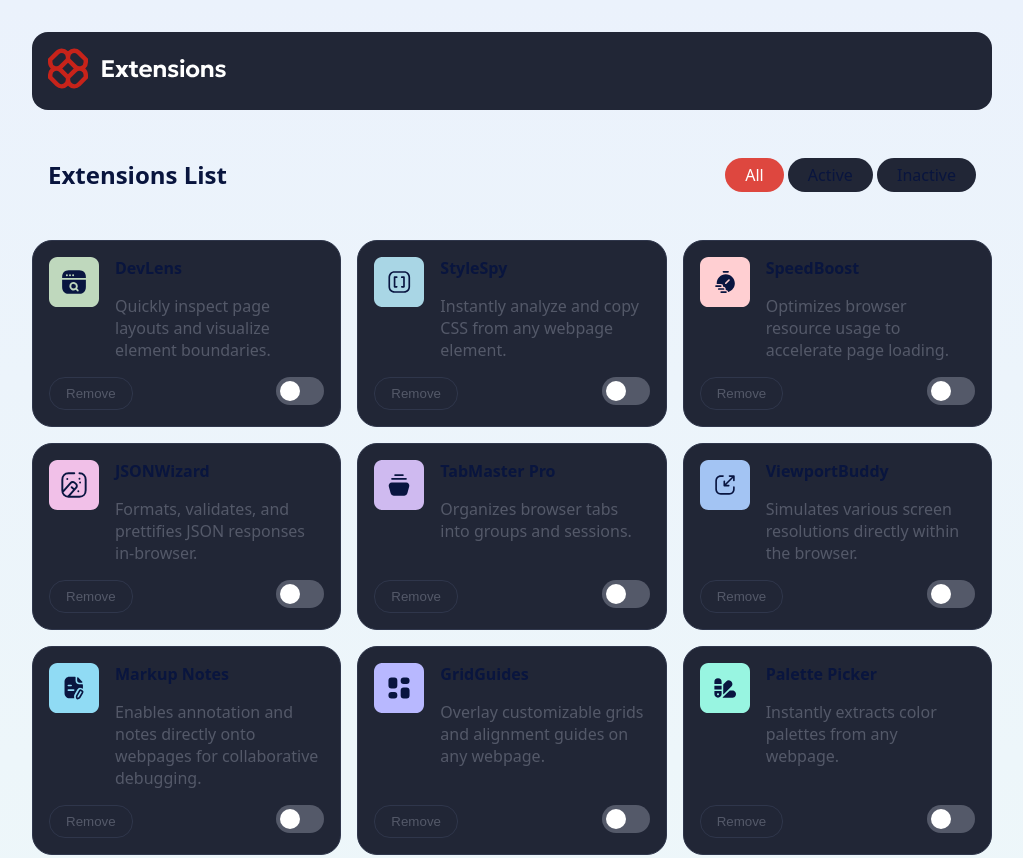
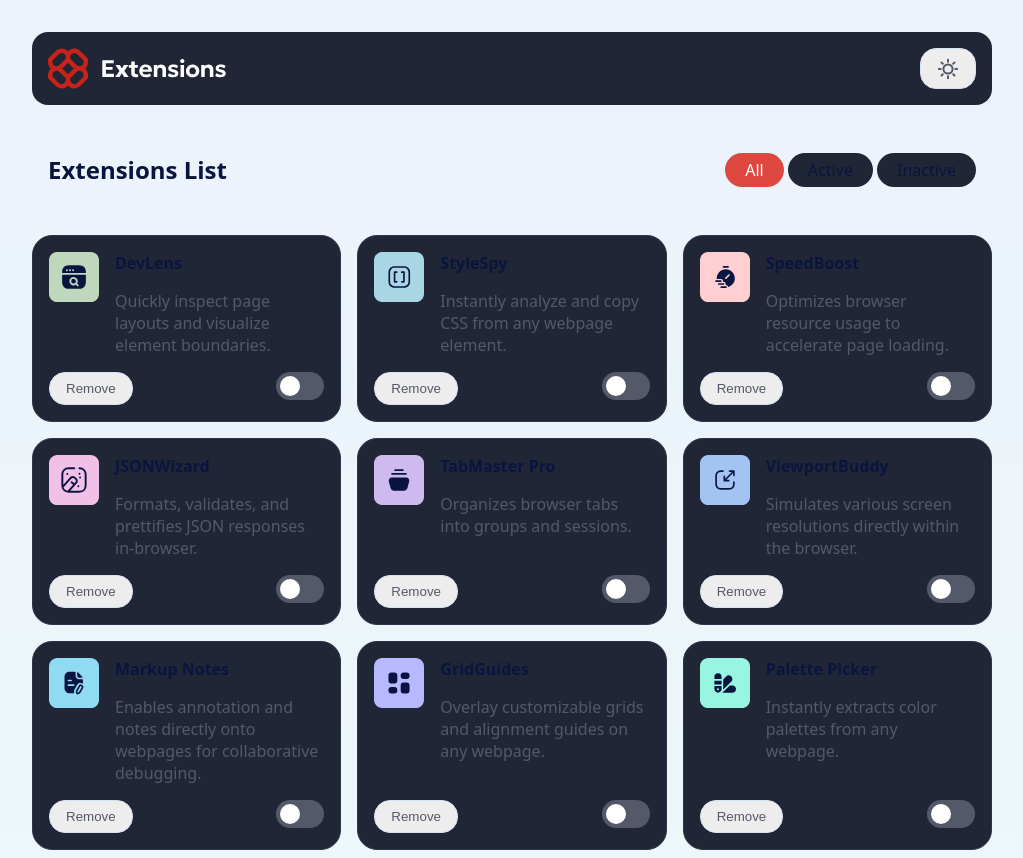
Before and after one commit to aubreymae/browser-extensions-manager-ui-main, a plain HTML site: page index.html in a window 1280 px wide. Shown: the top 858 px of the page, without its empty margins (128-1151 px from the left). Drawn offline with Linux system fonts and the light colour scheme; a web font is replaced by a local one.

Commit message:
Adding dark/light mode functionality

```diff
--- a/index.html
+++ b/index.html
@@ -45,6 +45,54 @@
           <clipPath id="a"><path fill="#fff" d="M0 0h40v41H0z" /></clipPath>
         </defs>
       </svg>
+      <button class="btn-dark-light-mode" onclick="toggleLightMode()">
+        <svg
+          xmlns="http://www.w3.org/2000/svg"
+          width="22"
+          height="22"
+          fill="none"
+          viewBox="0 0 22 22"
+          id="light-icon"
+        >
+          <g clip-path="url(#clipPathLight)">
+            <path
+              stroke="currentColor"
+              stroke-linecap="round"
+              stroke-linejoin="round"
+              stroke-width="1.98"
+              d="M11 1.833v1.834m0 14.666v1.834M3.667 11H1.833m3.955-5.212L4.492 4.492m11.72 1.296 1.297-1.296M5.788 16.215l-1.296 1.296m11.72-1.296 1.297 1.296M20.167 11h-1.834m-2.75 0a4.583 4.583 0 1 1-9.167 0 4.583 4.583 0 0 1 9.167 0Z"
+            />
+          </g>
+          <defs>
+            <clipPath id="clipPathLight">
+              <path fill="#fff" d="M0 0h22v22H0z" />
+            </clipPath>
+          </defs>
+        </svg>
+        <svg
+          xmlns="http://www.w3.org/2000/svg"
+          width="22"
+          height="22"
+          fill="none"
+          viewBox="0 0 22 22"
+          id="dark-icon"
+        >
+          <g clip-path="url(#clipPathDark)">
+            <path
+              stroke="currentColor"
+              stroke-linecap="round"
+              stroke-linejoin="round"
+              stroke-width="1.98"
+              d="M20.125 11.877A7.333 7.333 0 1 1 10.124 1.875a9.168 9.168 0 1 0 10.001 10.002Z"
+            />
+          </g>
+          <defs>
+            <clipPath id="clipPathDark">
+              <path fill="#fff" d="M0 0h22v22H0z" />
+            </clipPath>
+          </defs>
+        </svg>
+      </button>
     </header>
 
     <menu class="menu">
--- a/script.js
+++ b/script.js
@@ -35,7 +35,7 @@ const extensionCard =
         cardHeader.className = "card-header";
         cardFooter.className = "card-footer";
         icon.className = "icon";
-        removeBtn.className = "btn-remove"
+        removeBtn.className = "btn-remove";
 
         // Get extension name
         extName.textContent = data[i].name;
@@ -59,16 +59,16 @@ const extensionCard =
         card.dataset.active = inputCheckbox.checked ? "true" : "false";
 
         /* When the toggle is pressed, turn on the extension */
-        inputCheckbox.addEventListener('change', () => {
+        inputCheckbox.addEventListener("change", () => {
           card.dataset.active = inputCheckbox.checked ? "true" : "false";
           applyFilter();
-        })
+        });
 
         /* When the button is pressed, remove the extension div */
-        document.querySelectorAll('.btn-remove').forEach(button => {
-          button.addEventListener('click', function(e) {
+        document.querySelectorAll(".btn-remove").forEach((button) => {
+          button.addEventListener("click", function (e) {
             e.currentTarget.parentNode.parentNode.remove();
-          })
+          });
         });
       }
 
@@ -117,3 +117,55 @@ function setupFilters() {
   checkboxAll.checked = true;
   applyFilter();
 }
+
+// Grab SVG icons for Light/dark mode and store in constants
+const lightIcon = document.getElementById("light-icon");
+const darkIcon = document.getElementById("dark-icon");
+
+// Check if dark mode is preferred system-wide
+const darkModeMediaQuery = window.matchMedia("(prefers-color-scheme: dark)");
+let darkMode = darkModeMediaQuery.matches;
+
+// Function to apply the theme (class and icon visibility)
+function applyTheme(isDarkMode) {
+  if (isDarkMode) {
+    document.body.classList.add("dark-mode");
+    document.body.classList.remove("light-mode"); // In case you add a light-mode class
+    lightIcon.style.display = "none"; // Hide sun icon
+    darkIcon.style.display = "block"; // Show moon icon
+    document.documentElement.style.colorScheme = "dark";
+  } else {
+    document.body.classList.remove("dark-mode");
+    document.body.classList.add("light-mode"); // In case you add a light-mode class
+    lightIcon.style.display = "block"; // Show sun icon
+    darkIcon.style.display = "none"; // Hide moon icon
+    document.documentElement.style.colorScheme = "light";
+  }
+}
+
+// Set initial theme based on system preference or stored preference
+applyTheme(darkMode);
+
+// Listen for changes in system preference (optional, but good for UX)
+darkModeMediaQuery.addEventListener("change", (e) => {
+  darkMode = e.matches;
+  applyTheme(darkMode);
+});
+
+/// Toggle dark mode on button click
+function toggleLightMode() {
+  // Corrected function name
+  darkMode = !darkMode; // Toggle the state
+  applyTheme(darkMode);
+  // Optional: Store user's preference in localStorage
+  // localStorage.setItem('theme', darkMode ? 'dark' : 'light');
+}
+
+// Optional: Check localStorage for saved theme preference on load
+/*
+const savedTheme = localStorage.getItem('theme');
+if (savedTheme) {
+  darkMode = savedTheme === 'dark';
+  applyTheme(darkMode);
+}
+*/
--- a/styles.css
+++ b/styles.css
@@ -18,25 +18,71 @@
 **
 */
 
+/* Define your color palettes */
 :root {
-  --base: linear-gradient(180deg, #040918 0%, #091540 100%);
-  --text: hsl(200, 60%, 99%);
-  --ext-inner-text: hsl(0, 0%, 78%);
-  --button-border: hsl(225, 23%, 24%);
-  --button-background-color: hsl(226, 25%, 17%);
+  /* Light Theme Palette */
+  --base-light: linear-gradient(180deg, #ebf2fc 0%, #eef8f9 100%);
+  --text-light: hsl(227, 75%, 14%);
+  --ext-inner-text-light: hsl(226, 11%, 37%);
+  --button-border-light: hsl(217, 61%, 90%);
+  --button-background-color-light: hsl(0, 0%, 93%);
+
+  /* Dark Theme Palette */
+  --base-dark: linear-gradient(180deg, #040918 0%, #091540 100%);
+  --text-dark: hsl(200, 60%, 99%);
+  --ext-inner-text-dark: hsl(0, 0%, 78%);
+  --button-border-dark: hsl(225, 23%, 24%);
+  --button-background-color-dark: hsl(226, 25%, 17%);
+
+  /* Default to light theme (or check prefers-color-scheme here) */
+  --base: var(--base-light);
+  --text: var(--text-light);
+  --ext-inner-text: var(--ext-inner-text-light);
+  --button-border: var(--button-border-light);
+  --button-background-color: var(--button-background-color-light);
 }
 
-@media (prefers-color-scheme: light) {
-  :root {
-    --base: linear-gradient(180deg, #EBF2FC 0%, #EEF8F9 100%);
-    --text: hsl(227, 75%, 14%);
-    --ext-inner-text: hsl(226, 11%, 37%);
+/* Apply dark theme if system prefers it AND no manual override by JS */
+@media (prefers-color-scheme: dark) {
+  :root:not(.light-mode) {
+    /* Check that body doesn't have .light-mode */
+    --base: var(--base-dark);
+    --text: var(--text-dark);
+    --ext-inner-text: var(--ext-inner-text-dark);
+    --button-border: var(--button-border-dark);
+    --button-background-color: var(--button-background-color-dark);
   }
 }
 
+/* Override with .dark-mode class from JS */
+body.dark-mode {
+  --base: var(--base-dark);
+  --text: var(--text-dark);
+  --ext-inner-text: var(--ext-inner-text-dark);
+  --button-border: var(--button-border-dark);
+  --button-background-color: var(--button-background-color-dark);
+}
+
+/* Override with .light-mode class from JS (if you use it) */
+body.light-mode {
+  --base: var(--base-light);
+  --text: var(--text-light);
+  --ext-inner-text: var(--ext-inner-text-light);
+  --button-border: var(--button-border-light);
+  --button-background-color: var(--button-background-color-light);
+}
+
+/* Ensure html reflects the color-scheme for browser UI */
 html {
-  color-scheme: dark light;
+  color-scheme: light; /* Default, JS will change it */
   font-family: "Noto Sans", sans-serif;
+}
+html.dark-mode-active {
+  /* Example if JS puts a class on HTML */
+  color-scheme: dark;
+}
+html.light-mode-active {
+  color-scheme: light;
 }
 
 body {
@@ -76,6 +122,8 @@ button {
 
 /* Header */
 header {
+  display: flex;
+  flex-direction: row;
   padding: 1rem;
   margin-top: 2rem;
   margin-bottom: 2rem;
@@ -103,7 +151,7 @@ header {
   margin-left: auto;
 }
 
-.filters input[type=checkbox] {
+.filters input[type="checkbox"] {
   display: none;
   visibility: hidden;
 }
@@ -118,9 +166,13 @@ header {
   cursor: pointer;
 }
 
-.filters input[type=checkbox]:checked + label {
-  background-color:  hsl(3, 71%, 56%);
+.filters input[type="checkbox"]:checked + label {
+  background-color: hsl(3, 71%, 56%);
   color: white;
+}
+
+.btn-dark-light-mode {
+  margin-left: auto;
 }
 
 /* Attribution */
```
